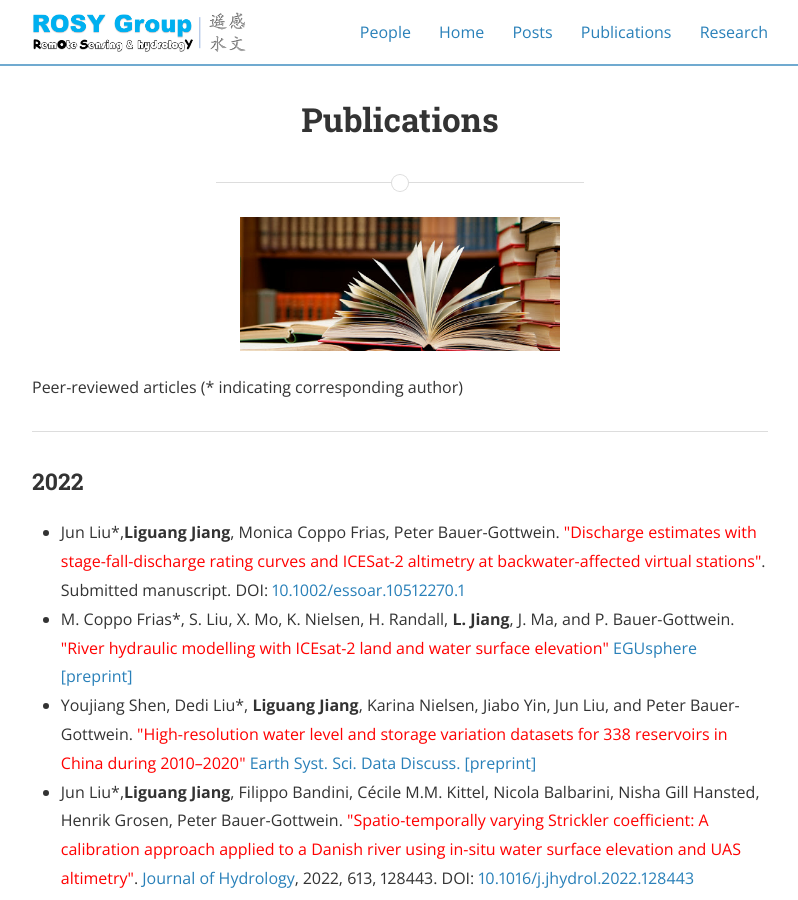
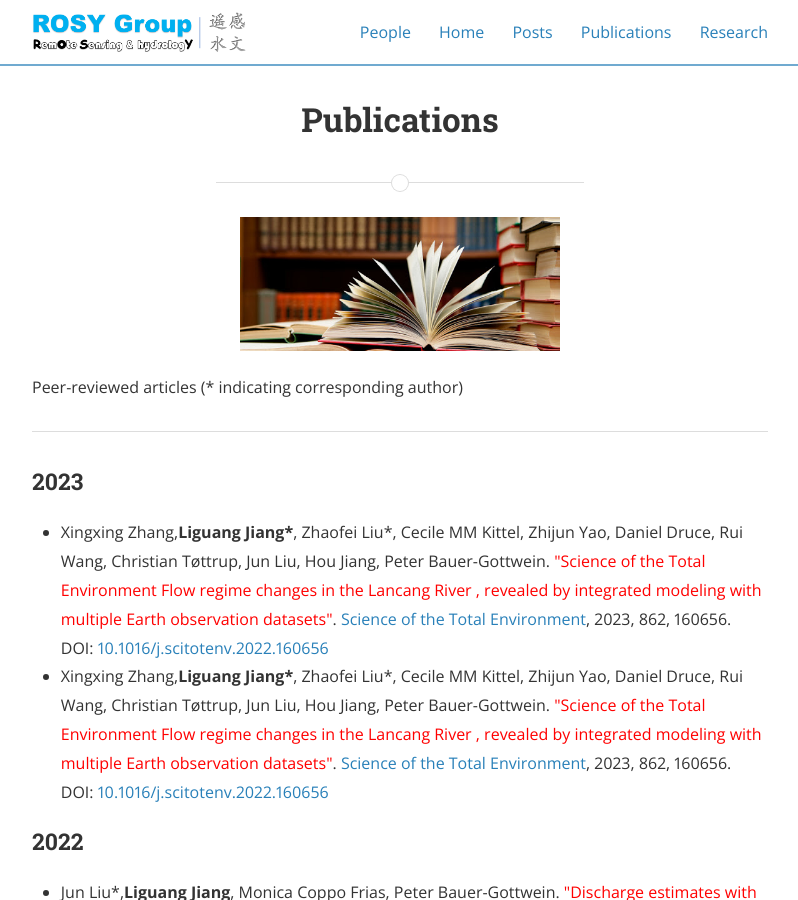
Before and after one commit to 12530/rshydro, a Jekyll site: the page built from publications.md, in a window 1280 px wide and 900 px high. Shown: the whole window, without its empty margins (240-1038 px from the left). Built offline with Jekyll 4.4.1, drawn with Linux system fonts in a browser that asks for light colours; nearby versions of some CDN libraries.

Commit message:
Update publications.md

```diff
--- a/publications.md
+++ b/publications.md
@@ -8,8 +8,16 @@ main_nav: true
 <p>Peer-reviewed articles (* indicating corresponding author)</p>
 
 <hr>
+<h3>2023</h3>
+<ul>
+  <li>Xingxing Zhang,<b>Liguang Jiang*</b>, Zhaofei Liu*, Cecile MM Kittel, Zhijun Yao, Daniel Druce, Rui Wang, Christian Tøttrup, Jun Liu, Hou Jiang, Peter Bauer-Gottwein. <font color="red">"Science of the Total Environment Flow regime changes in the Lancang River , revealed by integrated modeling with multiple Earth observation datasets"</font>. <a href="[https://trader.copernicus.org/tools/paymentForm/paymentForm.php](https://www.sciencedirect.com/science/article/abs/pii/S0048969722077592?via%3Dihub)"> Science of the Total Environment</a>, 2023, 862, 160656. DOI: <a href="https://doi.org/10.1016/j.scitotenv.2022.160656">10.1016/j.scitotenv.2022.160656</a></li>
+
+  <li>Xingxing Zhang,<b>Liguang Jiang*</b>, Zhaofei Liu*, Cecile MM Kittel, Zhijun Yao, Daniel Druce, Rui Wang, Christian Tøttrup, Jun Liu, Hou Jiang, Peter Bauer-Gottwein. <font color="red">"Science of the Total Environment Flow regime changes in the Lancang River , revealed by integrated modeling with multiple Earth observation datasets"</font>. <a href="[https://trader.copernicus.org/tools/paymentForm/paymentForm.php](https://www.sciencedirect.com/science/article/abs/pii/S0048969722077592?via%3Dihub)"> Science of the Total Environment</a>, 2023, 862, 160656. DOI: <a href="https://doi.org/10.1016/j.scitotenv.2022.160656">10.1016/j.scitotenv.2022.160656</a></li>
+</ul>
+
 <h3>2022</h3>
 <ul>
+
   <li>Jun Liu*,<b>Liguang Jiang</b>, Monica Coppo Frias, Peter Bauer-Gottwein. <font color="red">"Discharge estimates with stage-fall-discharge rating curves and ICESat-2 altimetry at backwater-affected virtual stations"</font>. Submitted manuscript. DOI: <a href="https://doi.org/10.1002/essoar.10512270.1">10.1002/essoar.10512270.1</a></li>
   <li>M. Coppo Frias*, S. Liu, X. Mo, K. Nielsen, H. Randall, <b>L. Jiang</b>, J. Ma, and P. Bauer-Gottwein. <font color="red"> "River hydraulic modelling with ICEsat-2 land and water surface elevation" </font> <a href="https://doi.org/10.5194/egusphere-2022-377"> EGUsphere [preprint] </a></li>
   <li>Youjiang Shen, Dedi Liu*, <b>Liguang Jiang</b>, Karina Nielsen, Jiabo Yin, Jun Liu, and Peter Bauer-Gottwein. <font color="red"> "High-resolution water level and storage variation datasets for 338 reservoirs in China during 2010–2020" </font> <a href="https://doi.org/10.5194/essd-2021-470"> Earth Syst. Sci. Data Discuss. [preprint] </a></li>
```
